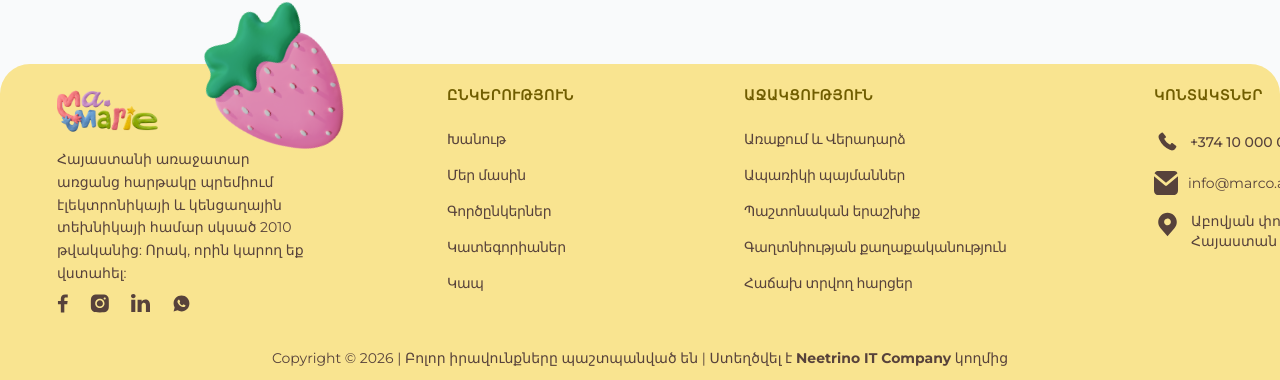
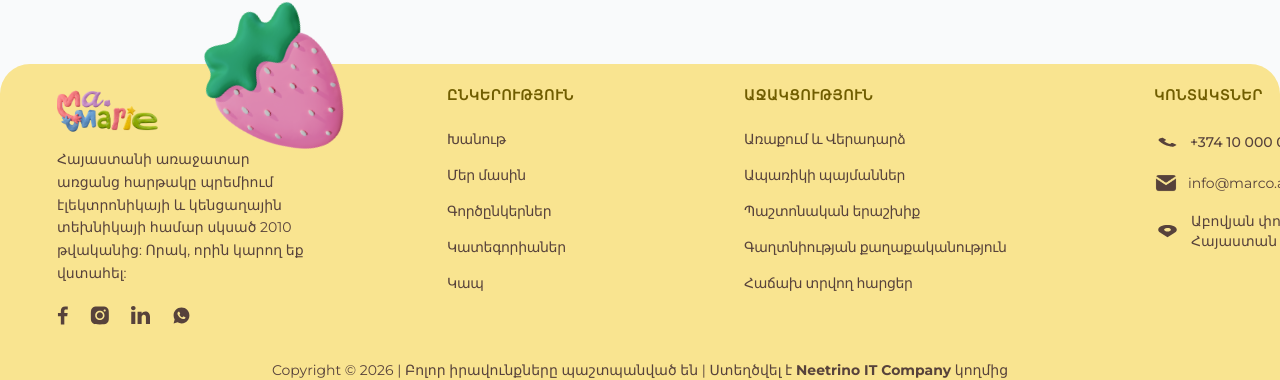
Before and after one commit to neetrino/MaMarie, a Next.js app: page /about in a window 1280 px wide. Shown: the part 1712-2092 px from the top of the page. Built offline with nearby package versions, Linux system fonts and the light colour scheme; no server answers.

Commit message:
Replace SVG mail icon with PNG version and update footer layout: Added new icon-mail.png asset while removing the outdated icon-mail.svg. Adjusted FooterBrandColumn to include margin styling for social links and improved layout in FooterContactRow for better alignment.

```diff
--- a/src/components/footer/FooterBrandColumn.tsx
+++ b/src/components/footer/FooterBrandColumn.tsx
@@ -15,6 +15,7 @@ import {
   FOOTER_LOGO_WIDTH_PX,
   FOOTER_SOCIAL_GAP_PX,
   FOOTER_SOCIAL_LINKS,
+  FOOTER_SOCIAL_MARGIN_TOP_PX,
   FOOTER_TEXT_COLOR,
   FOOTER_TEXT_SIZE_PX,
 } from '../../constants/footer';
@@ -73,7 +74,10 @@ export function FooterBrandColumn() {
         {t('common.footer.description')}
       </p>
 
-      <div className="flex items-center" style={{ gap: FOOTER_SOCIAL_GAP_PX }}>
+      <div
+        className="flex items-center"
+        style={{ gap: FOOTER_SOCIAL_GAP_PX, marginTop: FOOTER_SOCIAL_MARGIN_TOP_PX }}
+      >
         {FOOTER_SOCIAL_LINKS.map((social) => (
           <Link
             key={social.labelKey}
--- a/src/components/footer/FooterContactColumn.tsx
+++ b/src/components/footer/FooterContactColumn.tsx
@@ -40,11 +40,17 @@ function FooterContactRow({
   const body = (
     <>
       <span
-        className="relative block shrink-0"
+        className="relative flex shrink-0 items-center justify-center"
         style={{ width: iconSizePx, height: iconSizePx }}
         aria-hidden
       >
-        <Image src={iconSrc} alt="" fill sizes={`${iconSizePx}px`} />
+        <Image
+          src={iconSrc}
+          alt=""
+          fill
+          sizes={`${iconSizePx}px`}
+          className="object-contain object-center"
+        />
       </span>
       <span
         className={textClassName}
@@ -72,7 +78,7 @@ function FooterContactRow({
   }
 
   return (
-    <div className="flex items-start" style={{ gap: FOOTER_CONTACT_ROW_GAP_PX }}>
+    <div className="flex items-center" style={{ gap: FOOTER_CONTACT_ROW_GAP_PX }}>
       {body}
     </div>
   );
--- a/src/constants/footer.ts
+++ b/src/constants/footer.ts
@@ -47,6 +47,7 @@ export const FOOTER_LOGO_CROP_LEFT_PERCENT = -7.56;
 export const FOOTER_LOGO_CROP_TOP_PERCENT = -53.74;
 
 export const FOOTER_SOCIAL_GAP_PX = 22;
+export const FOOTER_SOCIAL_MARGIN_TOP_PX = 12;
 export const FOOTER_SOCIAL_ICON_FACEBOOK_WIDTH_PX = 11;
 export const FOOTER_SOCIAL_ICON_FACEBOOK_HEIGHT_PX = 19;
 export const FOOTER_SOCIAL_ICON_SIZE_PX = 19;
@@ -93,7 +94,7 @@ export const FOOTER_ASSETS = {
   iconLinkedin: '/assets/footer/icon-linkedin.svg',
   iconWhatsapp: '/assets/footer/icon-whatsapp.svg',
   iconPhone: '/assets/footer/icon-phone.svg',
-  iconMail: '/assets/footer/icon-mail.svg',
+  iconMail: '/assets/footer/icon-mail.png',
   iconLocation: '/assets/footer/icon-location.svg',
 } as const;
 
```
Also changed, not shown: public/assets/footer/icon-mail.png (added), public/assets/footer/icon-mail.svg (deleted).
